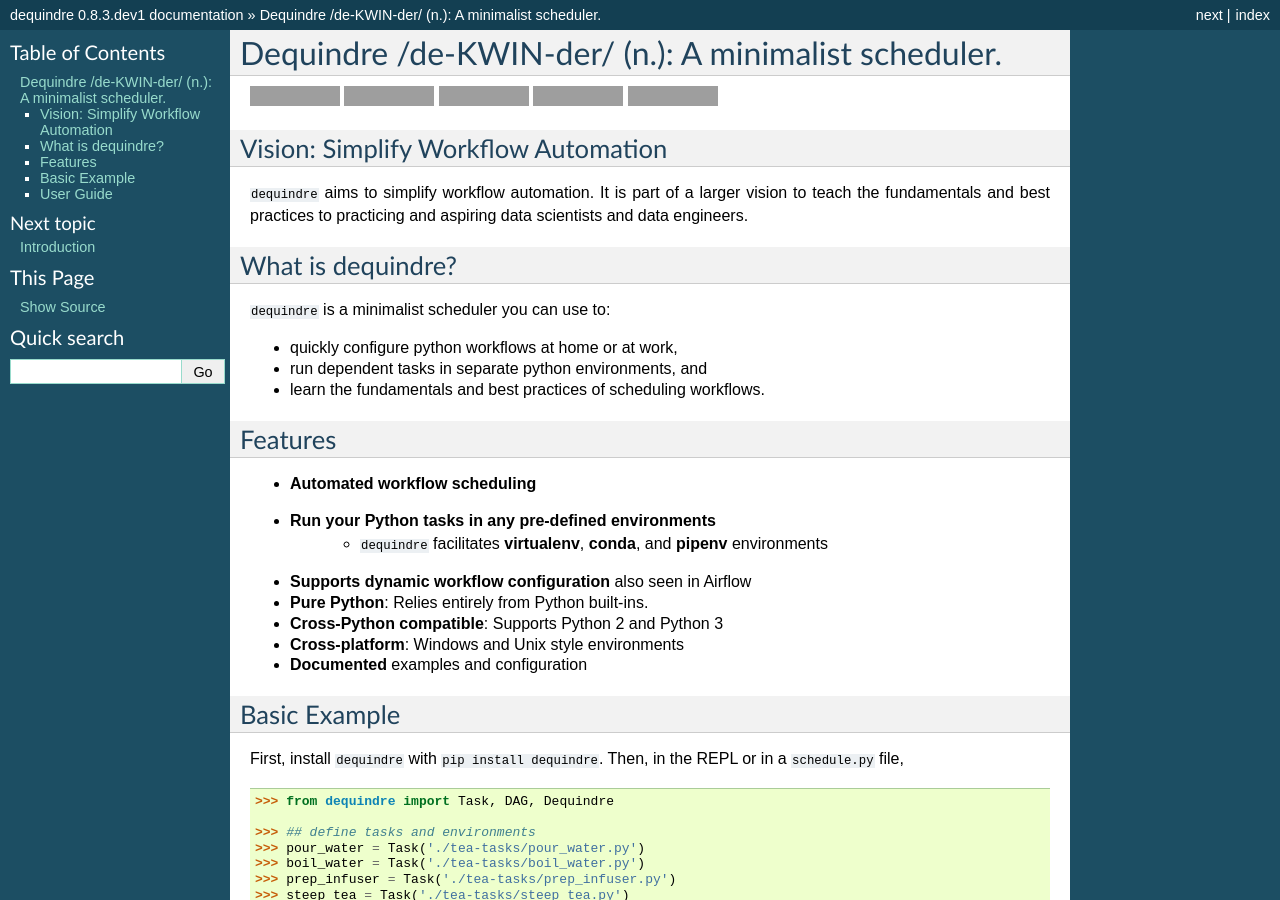
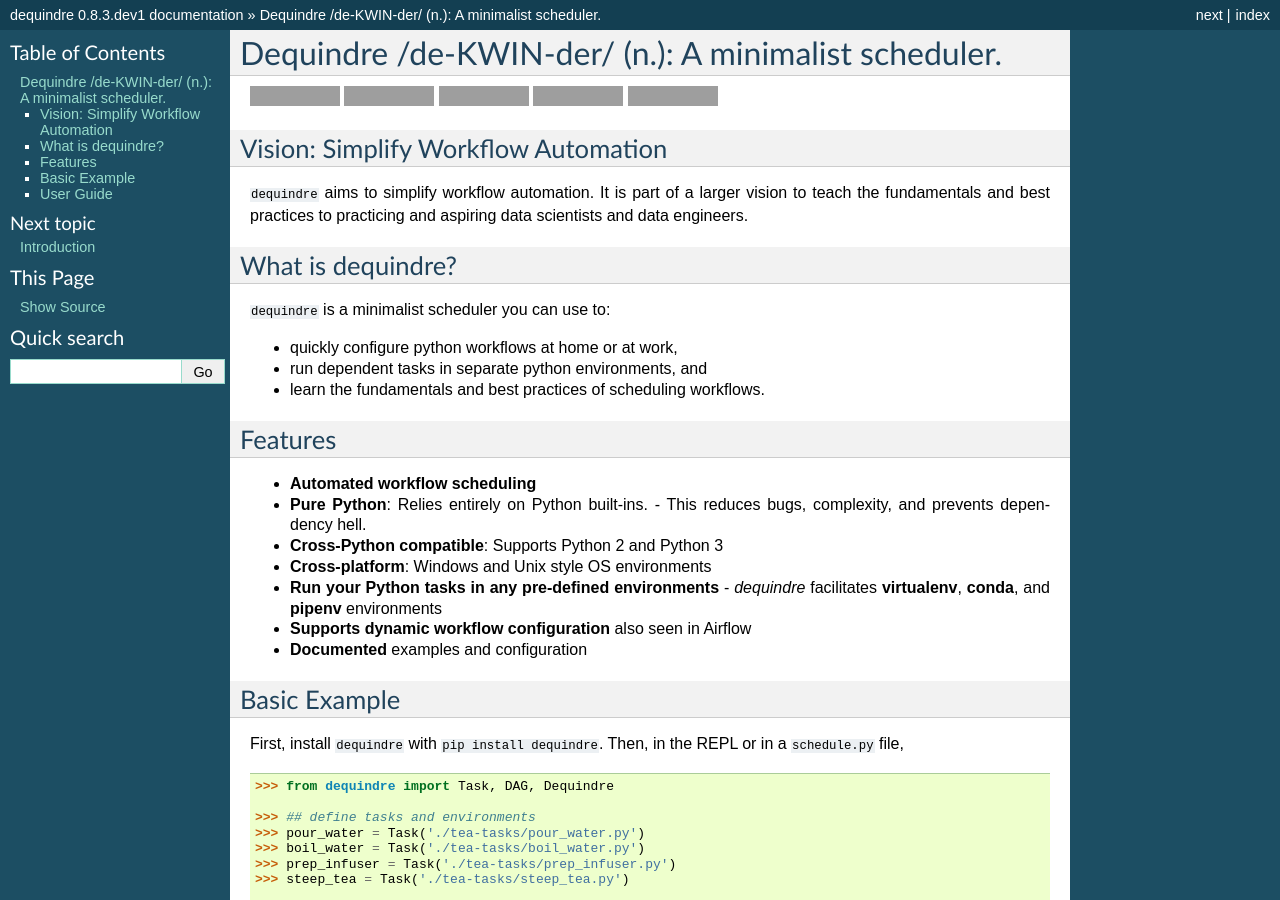
Before and after one commit to vogt4nick/dequindre, a Sphinx documentation site: the page built from docs/source/index.rst, in a window 1280 px wide and 900 px high, cut to the strip 0-900 px from the top of the window. Built offline with Sphinx 7.4.7, drawn with Linux system fonts in a browser that asks for light colours; grey boxes are pictures that could not be loaded.

Commit message:
restructure features list

```diff
--- a/docs/source/index.rst
+++ b/docs/source/index.rst
@@ -52,14 +52,14 @@
 ^^^^^^^^
 
 - **Automated workflow scheduling**
+- **Pure Python**: Relies entirely on Python built-ins.
+  - This reduces bugs, complexity, and prevents dependency hell.
+- **Cross-Python compatible**: Supports Python 2 and Python 3
+- **Cross-platform**: Windows and Unix style OS environments
 - **Run your Python tasks in any pre-defined environments**
-    - ``dequindre`` facilitates **virtualenv**, **conda**, and **pipenv** environments
+  - `dequindre` facilitates **virtualenv**, **conda**, and **pipenv** environments
 - **Supports dynamic workflow configuration** also seen in Airflow
-- **Pure Python**: Relies entirely from Python built-ins.
-- **Cross-Python compatible**: Supports Python 2 and Python 3
-- **Cross-platform**: Windows and Unix style environments
 - **Documented** examples and configuration
-
 
 Basic Example
 ^^^^^^^^^^^^^
```
Also changed, not shown: readme.md (+4 -3 lines).
